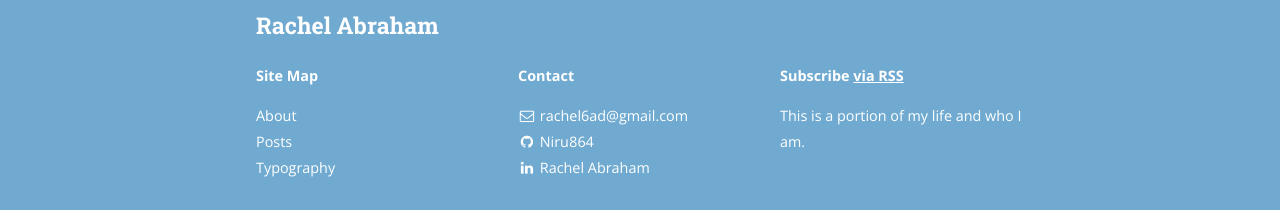
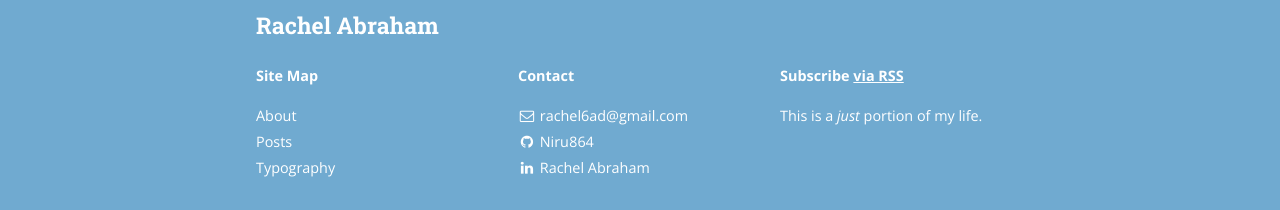
Before and after one commit to Niru864/Niru864.github.io, a Jekyll site: the page built from index.html, in a window 1280 px wide and 900 px high, scrolled down 1249 px. Shown: the part 687-897 px from the top of the window. Built offline with Jekyll 4.4.1, drawn with Linux system fonts in a browser that asks for light colours; nearby versions of some CDN libraries; the list of posts is cut into pages by our own code; some of the changed lines change nothing that is shown.

Commit message:
Update _config.yml

```diff
--- a/_config.yml
+++ b/_config.yml
@@ -14,7 +14,7 @@
 email: rachel6ad@gmail.com
 name: Rachel Abraham
 description: >
-  This is a portion of my life and who I am.
+  This is a <em>just</em> portion of my life.
 # Base URL of site (i.e. /blog). It should always start with a slash,
 # and never end with a slash. Set it to a blank value if hosting at the
 # root of your server.
@@ -83,7 +83,18 @@
     share: true
 
 
-
+# Navigation Links
+nav:
+  - title: Home
+    url: /
+  - title: Projects
+    url: /projects
+  - title: Research
+    url: /research
+  - title: Blog
+    url: /blog
+  - title: Contact
+    url: /contact
 
 
 # Social sharing protocols
```
